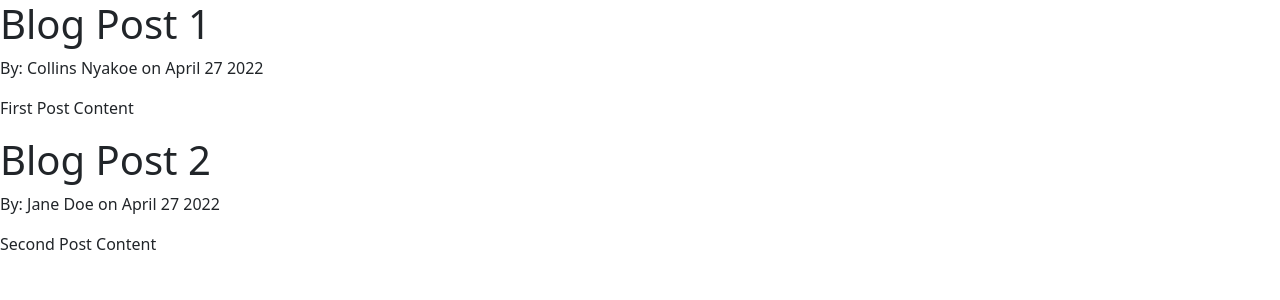
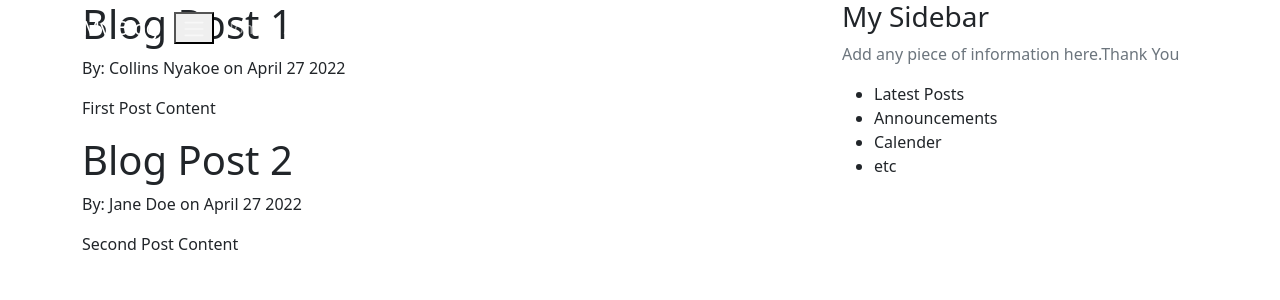
Before and after one commit to Collins07/blog, a Flask app: page / in a window 1280 px wide. Shown: the top 300 px of the page. Run offline with Flask 2, Linux system fonts and the light colour scheme.

Commit message:
navigation

```diff
--- a/templates/base.html
+++ b/templates/base.html
@@ -12,7 +12,50 @@
    {%endif%}
 </head>
 <body>
-    {% block content %} {% endblock %}
+    <header class="site-header">
+        <nav class="navbar navbar-expand-md navbar-dark bg-steel fixed-top">
+            <div class="container">
+                <a href="" class="navbar-brand mr-4">My Blog</a>
+                <button class="navbar-toggleer-icon" type="button" data-toggle="collapse" >
+                    <span class="navbar-toggler-icon"></span>
+                </button>
+                <div class="collapse navbar-collapse" id="navbarToggle">
+                    <div class="navbar-nav mr-auto">
+                        <a href="" class="nav-item nav-link">Home</a>
+                        <a href="" class="nav-item nav-link">About</a>
+                    </div>
+
+                    <div class="navbar-nav">
+                        <a href="" class="nav-item nav-link">Login</a>
+                        <a href="" class="nav-item nav-link">Register</a>
+                    </div>
+                </div>
+            </div>
+        </nav>
+    </header>
+
+
+    <main class="container">
+        <div class="row">
+            <div class="col-md-8">
+                {% block content %}{% endblock %}
+            </div>
+            <div class="col-md-4">
+                <div class="content-section">
+                    <h3>My Sidebar</h3>
+                    <p class="text-muted"> Add any piece of information here.Thank You
+                        <ul>
+                            <li>Latest Posts</li>
+                            <li>Announcements</li>
+                            <li>Calender</li>
+                            <li>etc</li>
+                        </ul>
+                    </p>
+                </div>
+            </div>
+        </div>
+    </main>
+
     <script src="https://cdn.jsdelivr.net/npm/bootstrap@5.0.2/dist/js/bootstrap.bundle.min.js" integrity="sha384-MrcW6ZMFYlzcLA8Nl+NtUVF0sA7MsXsP1UyJoMp4YLEuNSfAP+JcXn/tWtIaxVXM" crossorigin="anonymous"></script>
 </body>
 </html>
```
